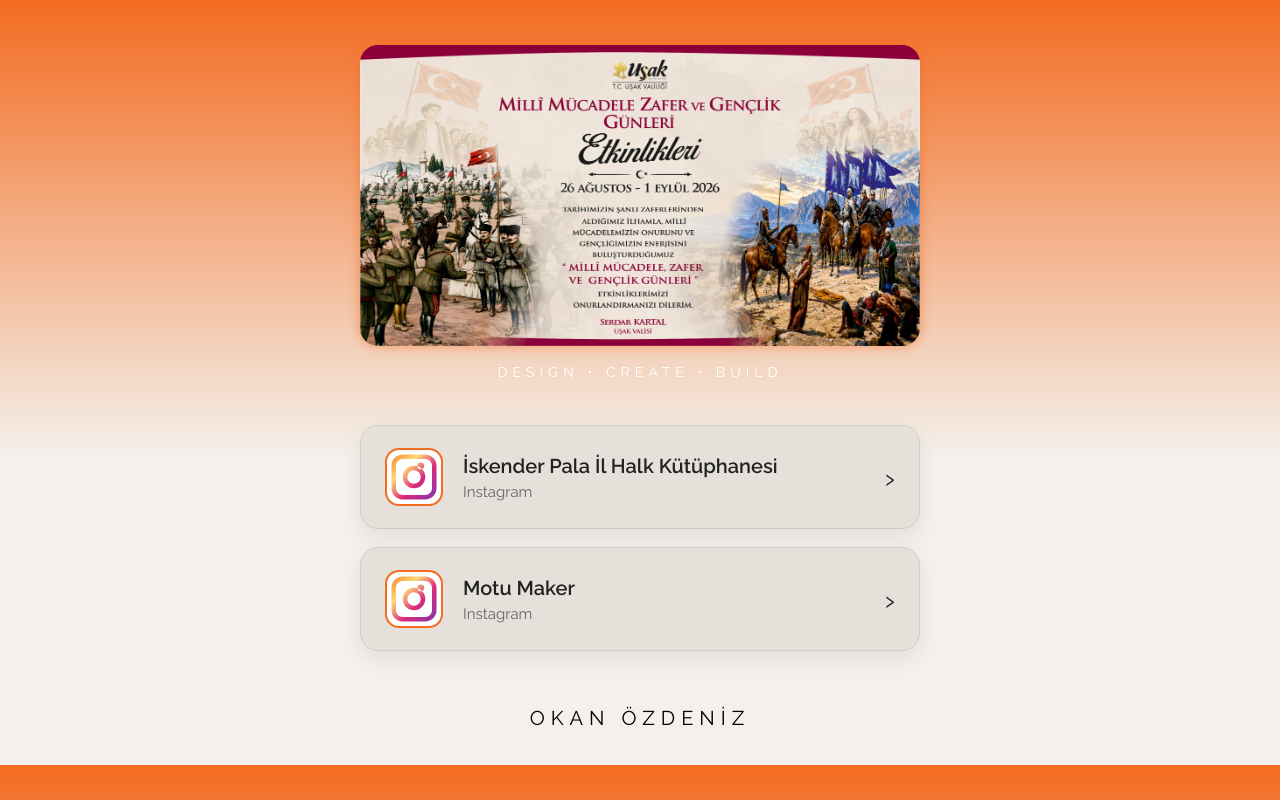
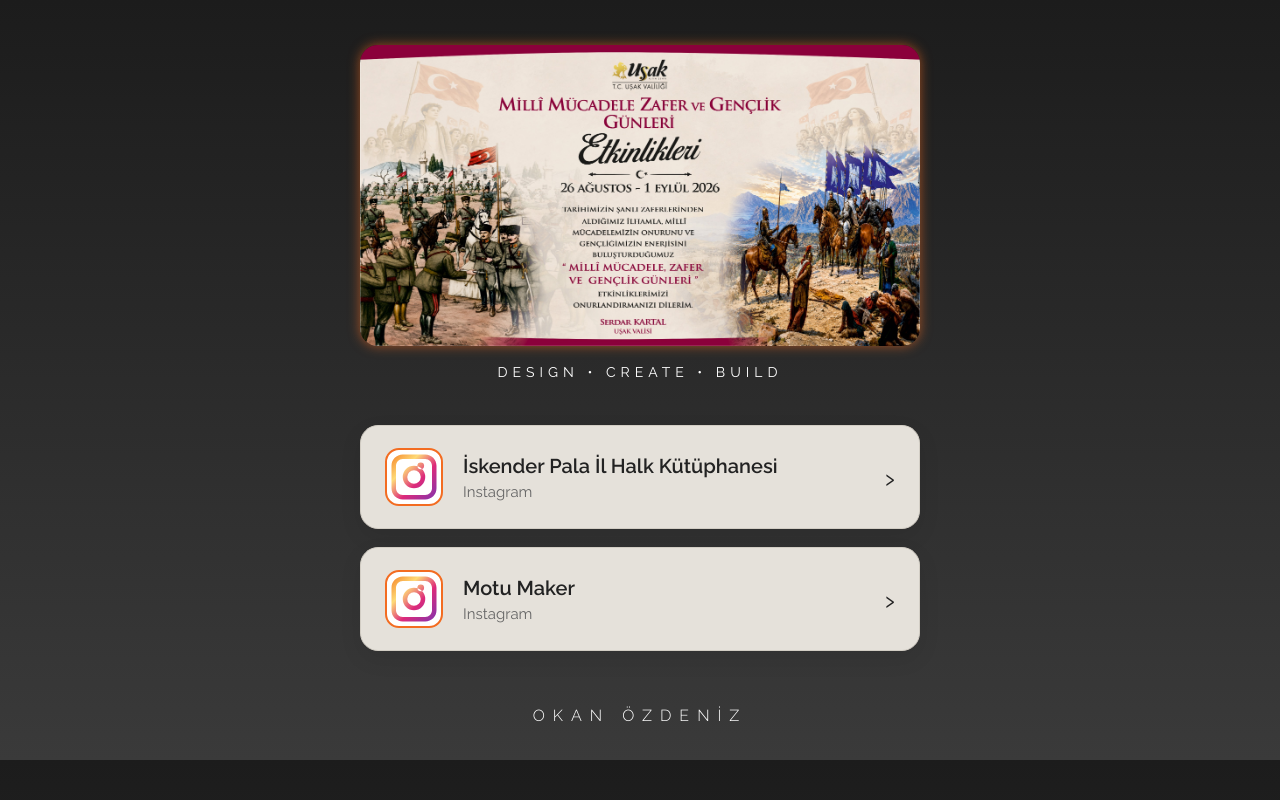
Before and after one commit to okanozdeniz03-1/MOTU, a plain HTML site: page index.html in a window 1280 px wide. Drawn offline with Linux system fonts and the light colour scheme.

Commit message:
Update index.html

```diff
--- a/index.html
+++ b/index.html
@@ -6,15 +6,15 @@
 <title>MOTU MAKER</title>
 
 <!-- Google Fonts: Raleway -->
-<link href="https://fonts.googleapis.com/css2?family=Raleway:wght@400;600&display=swap" rel="stylesheet">
+<link href="https://fonts.googleapis.com/css2?family=Raleway:wght@300;400;600&display=swap" rel="stylesheet">
 
 <style>
 * { box-sizing: border-box; }
 
 body {
     margin: 0;
-    background: linear-gradient(to bottom, #f36c21 0%, #f4f1ec 60%);
-    color: #222;
+    background: linear-gradient(to bottom, #1c1c1c 0%, #3a3a3a 100%); /* sade antrasit gradient */
+    color: #fff; /* yazılar beyaz */
     font-family: 'Raleway', sans-serif;
 }
 
@@ -106,11 +106,11 @@ body {
 
 .footer {
     margin-top: 55px;
-    font-size: 20px;
-    letter-spacing: 6px;
-    font-weight: 400;
-    color: #000;      /* siyah yazı */
-    background: none; /* turuncu şerit kaldırıldı */
+    font-size: 16px;       /* daha küçük, zarif boyut */
+    letter-spacing: 8px;   /* harfler aralıklı */
+    font-weight: 300;      /* ince font ağırlığı */
+    color: #fff;           /* beyaz yazı */
+    background: none;
     padding: 0;
     border-radius: 0;
     text-transform: uppercase;
```
